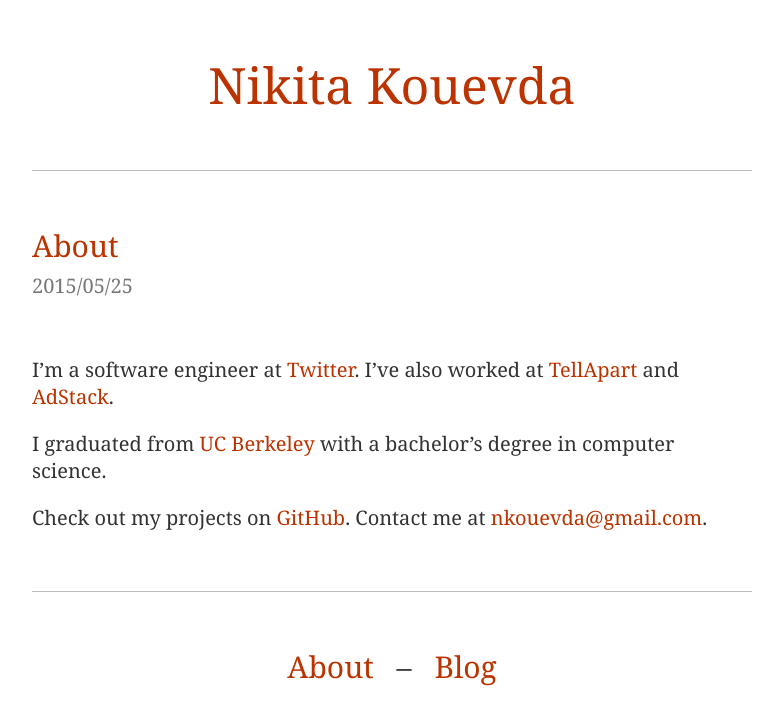
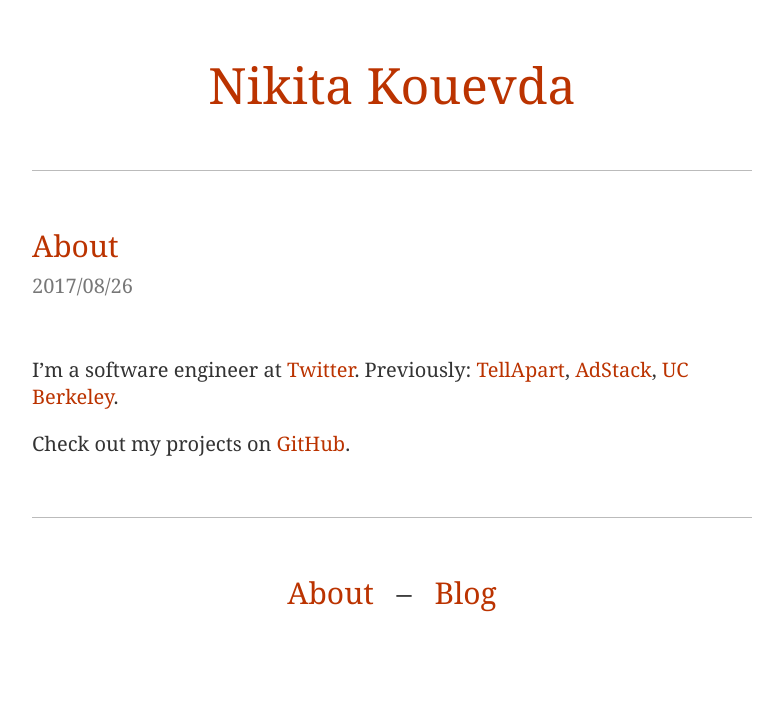
Before and after one commit to nkouevda/nkouevda.github.io, a Jekyll site: the page built from about/index.md, in a window 1280 px wide. Shown: the top 725 px of the page, without its empty margins (248-1031 px from the left). Built offline with Jekyll 4.4.1, drawn with Linux system fonts in a browser that asks for light colours.

Commit message:
Simplify about

```diff
--- a/about/index.md
+++ b/about/index.md
@@ -1,13 +1,10 @@
 ---
 title: About
-date: 2015/05/25
+date: 2017-08-26
 ---
 
-I'm a software engineer at [Twitter](https://twitter.com/). I've also worked at
-[TellApart](https://www.tellapart.com/) and [AdStack](http://adstack.com/).
+I'm a software engineer at [Twitter](https://twitter.com/). Previously:
+[TellApart](https://www.tellapart.com/), [AdStack](http://adstack.com/), [UC
+Berkeley](http://www.berkeley.edu/).
 
-I graduated from [UC Berkeley](http://www.berkeley.edu/) with a bachelor's
-degree in computer science.
-
-Check out my projects on [GitHub](https://github.com/nkouevda). Contact me at
-<{{ site.email }}>.
+Check out my projects on [GitHub](https://github.com/nkouevda).
```
